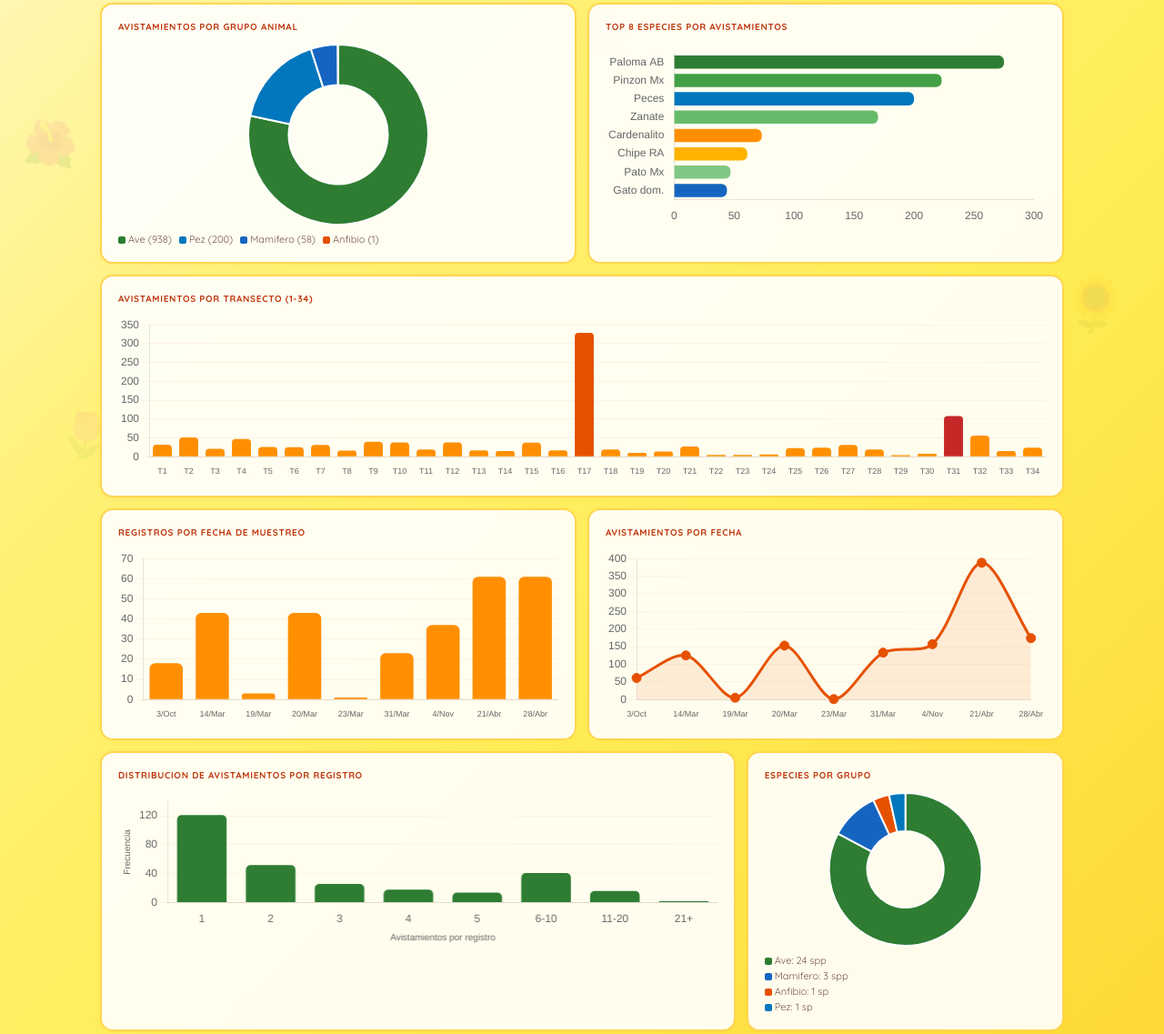
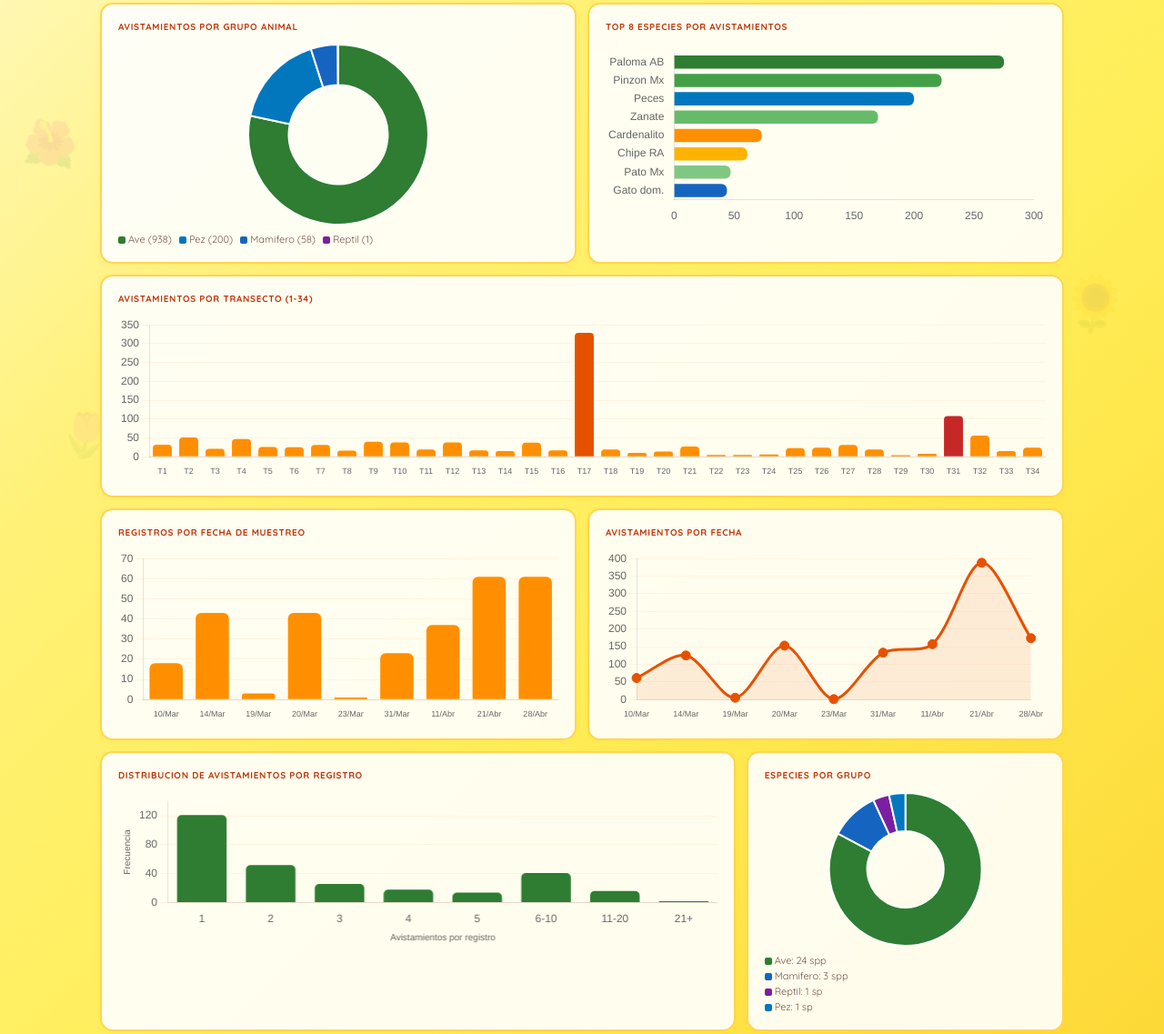
Before and after one commit to davidsaulmtzs/transectos-uaa, a plain HTML site: page index.html in a window 1280 px wide. Shown: the part 179-1316 px from the top of the page at 91% size. Drawn offline with nearby package versions, Linux system fonts and the light colour scheme.

Commit message:
Fix v3: swap day/month in MM-DD captured dates, Anfibio->Reptil
- 03/10/2026 (18 rows) -> 10/03/2026 (March 10, fits early-March cluster)
- 04/11/2026 (37 rows) -> 11/04/2026 (April 11, fits April cluster)
- Reclassify Aspidoscelis gularis (Lagartija llanera) from Anfibio to Reptil
- Update legends, codebook (Anfibio->Reptil), badge colors, alert message

Co-Authored-By: Claude Opus 4.7 (1M context) <noreply@anthropic.com>

```diff
--- a/index.html
+++ b/index.html
@@ -62,7 +62,7 @@ table.data tbody tr:hover{background:#FFF8E1}
 table.data tbody tr:nth-child(even){background:#FFFDE7}
 table.data tbody td{padding:7px 12px;border-bottom:1px solid #FFF3E0;color:#4E342E;max-width:200px;overflow:hidden;text-overflow:ellipsis;white-space:nowrap}
 .badge{display:inline-block;padding:2px 8px;border-radius:10px;font-size:10px;font-weight:700}
-.b-ave{background:#E8F5E9;color:#2E7D32}.b-mam{background:#E3F2FD;color:#1565C0}.b-anf{background:#FFF3E0;color:#E65100}.b-pez{background:#E1F5FE;color:#0277BD}.b-otr{background:#F3E5F5;color:#7B1FA2}
+.b-ave{background:#E8F5E9;color:#2E7D32}.b-mam{background:#E3F2FD;color:#1565C0}.b-rep{background:#F3E5F5;color:#7B1FA2}.b-pez{background:#E1F5FE;color:#0277BD}.b-otr{background:#FFF3E0;color:#E65100}
 .pagination{display:flex;align-items:center;justify-content:space-between;margin-top:10px;font-size:12px;color:#795548}
 .pagination button{padding:5px 14px;border:2px solid #FFD54F;background:rgba(255,255,255,.9);border-radius:15px;cursor:pointer;font-size:12px;font-family:'Quicksand',sans-serif;font-weight:600;color:#E65100}
 .pagination button:hover:not(:disabled){background:#FFF3E0}
@@ -106,7 +106,7 @@ header{flex-wrap:wrap;height:auto;padding:10px 12px;gap:6px}
 <span><span class="dot" style="background:#2E7D32"></span>Ave (938)</span>
 <span><span class="dot" style="background:#0277BD"></span>Pez (200)</span>
 <span><span class="dot" style="background:#1565C0"></span>Mamifero (58)</span>
-<span><span class="dot" style="background:#E65100"></span>Anfibio (1)</span>
+<span><span class="dot" style="background:#7B1FA2"></span>Reptil (1)</span>
 </div>
 </div>
 <div class="cc">
@@ -139,7 +139,7 @@ header{flex-wrap:wrap;height:auto;padding:10px 12px;gap:6px}
 <div class="legend" style="flex-direction:column;gap:3px;margin-top:8px">
 <span><span class="dot" style="background:#2E7D32"></span>Ave: 24 spp</span>
 <span><span class="dot" style="background:#1565C0"></span>Mamifero: 3 spp</span>
-<span><span class="dot" style="background:#E65100"></span>Anfibio: 1 sp</span>
+<span><span class="dot" style="background:#7B1FA2"></span>Reptil: 1 sp</span>
 <span><span class="dot" style="background:#0277BD"></span>Pez: 1 sp</span>
 </div>
 </div>
@@ -149,7 +149,7 @@ header{flex-wrap:wrap;height:auto;padding:10px 12px;gap:6px}
 <div id="stats" class="page">
 
 <div class="alert">
-<b>Calidad de datos (v2 - corregida):</b> Se aplicaron correcciones a la base de datos: la categoria "Pajaro negro" en Grupo Animal (1 registro de Euphagus cyanocephalus) fue reclasificada como "Ave"; los 3 registros con anos 2027/2028/2029 en el transecto 34 fueron corregidos a 2026. El registro de "Peces" (200 individuos) representa un solo registro masivo. Persisten variantes ortograficas menores en nombres comunes (Pinzon/Pinzon Mexicano, Gorrion/Gorrion Cejas Blancas).
+<b>Calidad de datos (v3 - corregida):</b> Se aplicaron correcciones a la base de datos: (1) "Pajaro negro" reclasificado a "Ave" (Euphagus cyanocephalus); (2) 3 fechas con anos 2027/2028/2029 corregidas a 2026 (transecto 34); (3) fechas 03/10/2026 y 04/11/2026 corregidas por inversion dia-mes (-> 10/03/2026 y 11/04/2026); (4) "Anfibio" reclasificado a "Reptil" (Aspidoscelis gularis es lagartija). El registro de "Peces" (200 individuos) representa un solo registro masivo. Persisten variantes ortograficas menores en nombres comunes (Pinzon/Pinzon Mexicano, Gorrion/Gorrion Cejas Blancas).
 </div>
 
 <div class="section-label">Codificacion Numerica (Codebook)</div>
@@ -157,10 +157,10 @@ header{flex-wrap:wrap;height:auto;padding:10px 12px;gap:6px}
 <thead><tr><th>Variable</th><th>Descripcion</th><th>Equivalencias</th></tr></thead>
 <tbody>
 <tr><td>Grupo Animal</td><td>Clasificacion taxonomica del grupo (4 categorias)</td><td>
-<span class="code-val"><b>1</b><span>Anfibio</span></span>
-<span class="code-val"><b>2</b><span>Ave</span></span>
-<span class="code-val"><b>3</b><span>Mamifero</span></span>
-<span class="code-val"><b>4</b><span>Pez</span></span>
+<span class="code-val"><b>1</b><span>Ave</span></span>
+<span class="code-val"><b>2</b><span>Mamifero</span></span>
+<span class="code-val"><b>3</b><span>Pez</span></span>
+<span class="code-val"><b>4</b><span>Reptil</span></span>
 </td></tr>
 <tr><td>Especie</td><td>Nombre cientifico (29 especies unicas)</td><td>
 <span class="code-val"><b>1</b><span>Anas diazi</span></span>
@@ -251,43 +251,43 @@ function showTab(id,btn){document.querySelectorAll('.page').forEach(p=>p.classLi
 const P='#FF8F00',G='#2E7D32',B='#1565C0',O='#E65100',Y='#FDD835',R='#C62828',V='#7B1FA2',AZ='#0277BD';
 const cOpts={responsive:true,maintainAspectRatio:false,plugins:{legend:{display:false}}};
 
-new Chart('c1',{type:'doughnut',data:{labels:['Ave','Pez','Mamifero','Anfibio'],datasets:[{data:[938,200,58,1],backgroundColor:[G,AZ,B,O],borderWidth:2,borderColor:'#fff'}]},options:{...cOpts,cutout:'55%'}});
+new Chart('c1',{type:'doughnut',data:{labels:['Ave','Pez','Mamifero','Reptil'],datasets:[{data:[938,200,58,1],backgroundColor:[G,AZ,B,V],borderWidth:2,borderColor:'#fff'}]},options:{...cOpts,cutout:'55%'}});
 
 new Chart('c2',{type:'bar',data:{labels:["Paloma AB", "Pinzon Mx", "Peces", "Zanate", "Cardenalito", "Chipe RA", "Pato Mx", "Gato dom."],datasets:[{data:[275, 223, 200, 170, 73, 61, 47, 44],backgroundColor:[G,'#43A047',AZ,'#66BB6A',P,'#FFB300','#81C784',B],borderRadius:6}]},options:{...cOpts,indexAxis:'y',scales:{x:{grid:{display:false}},y:{grid:{display:false}}}}});
 
 new Chart('c3',{type:'bar',data:{labels:Array.from({length:34},(_,i)=>'T'+(i+1)),datasets:[{data:[32, 51, 21, 47, 26, 25, 31, 16, 40, 38, 19, 38, 17, 15, 37, 17, 329, 19, 10, 14, 27, 5, 5, 6, 23, 24, 31, 19, 4, 8, 108, 56, 15, 24],backgroundColor:Array.from({length:34},(_,i)=>i===16?O:i===30?R:P),borderRadius:4}]},options:{...cOpts,scales:{x:{grid:{display:false},ticks:{font:{size:9}}},y:{grid:{color:'#FFF3E0'}}}}});
 
-new Chart('c4',{type:'bar',data:{labels:["3/Oct", "14/Mar", "19/Mar", "20/Mar", "23/Mar", "31/Mar", "4/Nov", "21/Abr", "28/Abr"],datasets:[{data:[18, 43, 3, 43, 1, 23, 37, 61, 61],backgroundColor:P,borderRadius:6}]},options:{...cOpts,scales:{x:{grid:{display:false},ticks:{font:{size:9}}},y:{grid:{color:'#FFF3E0'}}}}});
+new Chart('c4',{type:'bar',data:{labels:["10/Mar", "14/Mar", "19/Mar", "20/Mar", "23/Mar", "31/Mar", "11/Abr", "21/Abr", "28/Abr"],datasets:[{data:[18, 43, 3, 43, 1, 23, 37, 61, 61],backgroundColor:P,borderRadius:6}]},options:{...cOpts,scales:{x:{grid:{display:false},ticks:{font:{size:9}}},y:{grid:{color:'#FFF3E0'}}}}});
 
-new Chart('c5',{type:'line',data:{labels:["3/Oct", "14/Mar", "19/Mar", "20/Mar", "23/Mar", "31/Mar", "4/Nov", "21/Abr", "28/Abr"],datasets:[{data:[61, 125, 5, 153, 1, 133, 157, 388, 174],borderColor:O,backgroundColor:'rgba(230,81,0,.1)',fill:true,tension:.3,pointRadius:5,pointBackgroundColor:O}]},options:{...cOpts,scales:{x:{grid:{display:false},ticks:{font:{size:9}}},y:{grid:{color:'#FFF3E0'}}}}});
+new Chart('c5',{type:'line',data:{labels:["10/Mar", "14/Mar", "19/Mar", "20/Mar", "23/Mar", "31/Mar", "11/Abr", "21/Abr", "28/Abr"],datasets:[{data:[61, 125, 5, 153, 1, 133, 157, 388, 174],borderColor:O,backgroundColor:'rgba(230,81,0,.1)',fill:true,tension:.3,pointRadius:5,pointBackgroundColor:O}]},options:{...cOpts,scales:{x:{grid:{display:false},ticks:{font:{size:9}}},y:{grid:{color:'#FFF3E0'}}}}});
 
 new Chart('c6',{type:'bar',data:{labels:["1", "2", "3", "4", "5", "6-10", "11-20", "21+"],datasets:[{data:[121, 52, 26, 18, 14, 41, 16, 2],backgroundColor:G,borderRadius:5}]},options:{...cOpts,scales:{x:{title:{display:true,text:'Avistamientos por registro',font:{size:10}},grid:{display:false}},y:{title:{display:true,text:'Frecuencia',font:{size:10}},grid:{color:'#FFF3E0'}}}}});
 
-new Chart('c7',{type:'doughnut',data:{labels:['Ave (24)','Mamifero (3)','Anfibio (1)','Pez (1)'],datasets:[{data:[24,3,1,1],backgroundColor:[G,B,O,AZ],borderWidth:2,borderColor:'#fff'}]},options:{...cOpts,cutout:'50%'}});
+new Chart('c7',{type:'doughnut',data:{labels:['Ave (24)','Mamifero (3)','Reptil (1)','Pez (1)'],datasets:[{data:[24,3,1,1],backgroundColor:[G,B,V,AZ],borderWidth:2,borderColor:'#fff'}]},options:{...cOpts,cutout:'50%'}});
 
-new Chart('s1',{type:'bar',data:{labels:['Ave','Mamifero','Pez','Anfibio'],datasets:[{data:[250,38,1,1],backgroundColor:[G,B,AZ,O],borderRadius:6}]},options:{...cOpts,scales:{x:{grid:{display:false}},y:{grid:{color:'#FFF3E0'}}}}});
+new Chart('s1',{type:'bar',data:{labels:['Ave','Mamifero','Pez','Reptil'],datasets:[{data:[250,38,1,1],backgroundColor:[G,B,AZ,V],borderRadius:6}]},options:{...cOpts,scales:{x:{grid:{display:false}},y:{grid:{color:'#FFF3E0'}}}}});
 
 new Chart('s2',{type:'bar',data:{labels:["Paloma AB", "Pinzon Mx", "Peces", "Zanate", "Cardenalito"],datasets:[{data:[275, 223, 200, 170, 73],backgroundColor:[G,'#43A047',AZ,'#66BB6A',P],borderRadius:6}]},options:{...cOpts,indexAxis:'y',scales:{x:{grid:{display:false}},y:{grid:{display:false}}}}});
 
 const ALL=[
-["03/10/2026",1,"Ave","Quiscalus mexicanus","Zanate Mayor",8],
-["03/10/2026",1,"Ave","Zenaida asiatica","Paloma Alas Blancas",3],
-["03/10/2026",2,"Ave","Quiscalus mexicanus","Zanate Mayor",6],
-["03/10/2026",2,"Ave","Zenaida asiatica","Paloma Alas Blancas",6],
-["03/10/2026",2,"Ave","Pyrocephalus rubinus","Cardenalito",1],
-["03/10/2026",3,"Ave","Quiscalus mexicanus","Zanate Mayor",3],
-["03/10/2026",3,"Ave","Zenaida asiatica","Paloma Alas Blancas",6],
-["03/10/2026",3,"Ave","Pyrocephalus rubinus","Cardenalito",3],
-["03/10/2026",4,"Ave","Setophaga coronata","Chipe Rabadilla Amarilla",1],
-["03/10/2026",4,"Ave","Pyrocephalus rubinus","Cardenalito",1],
-["03/10/2026",4,"Ave","Zenaida asiatica","Paloma Alas Blancas",9],
-["03/10/2026",4,"Ave","Quiscalus mexicanus","Zanate Mayor",1],
-["03/10/2026",5,"Ave","Zenaida asiatica","Paloma Alas Blancas",2],
-["03/10/2026",5,"Ave","Quiscalus mexicanus","Zanate Mayor",1],
-["03/10/2026",6,"Ave","Zenaida asiatica","Paloma Alas Blancas",5],
-["03/10/2026",6,"Ave","Quiscalus mexicanus","Zanate Mayor",3],
-["03/10/2026",6,"Mamífero","Felis catus","Gato doméstico",1],
-["03/10/2026",14,"Mamífero","Sciurus griseus","Ardilla gris",1],
+["10/03/2026",1,"Ave","Quiscalus mexicanus","Zanate Mayor",8],
+["10/03/2026",1,"Ave","Zenaida asiatica","Paloma Alas Blancas",3],
+["10/03/2026",2,"Ave","Quiscalus mexicanus","Zanate Mayor",6],
+["10/03/2026",2,"Ave","Zenaida asiatica","Paloma Alas Blancas",6],
+["10/03/2026",2,"Ave","Pyrocephalus rubinus","Cardenalito",1],
+["10/03/2026",3,"Ave","Quiscalus mexicanus","Zanate Mayor",3],
+["10/03/2026",3,"Ave","Zenaida asiatica","Paloma Alas Blancas",6],
+["10/03/2026",3,"Ave","Pyrocephalus rubinus","Cardenalito",3],
+["10/03/2026",4,"Ave","Setophaga coronata","Chipe Rabadilla Amarilla",1],
+["10/03/2026",4,"Ave","Pyrocephalus rubinus","Cardenalito",1],
+["10/03/2026",4,"Ave","Zenaida asiatica","Paloma Alas Blancas",9],
+["10/03/2026",4,"Ave","Quiscalus mexicanus","Zanate Mayor",1],
+["10/03/2026",5,"Ave","Zenaida asiatica","Paloma Alas Blancas",2],
+["10/03/2026",5,"Ave","Quiscalus mexicanus","Zanate Mayor",1],
+["10/03/2026",6,"Ave","Zenaida asiatica","Paloma Alas Blancas",5],
+["10/03/2026",6,"Ave","Quiscalus mexicanus","Zanate Mayor",3],
+["10/03/2026",6,"Mamífero","Felis catus","Gato doméstico",1],
+["10/03/2026",14,"Mamífero","Sciurus griseus","Ardilla gris",1],
 ["14/03/2026",7,"Mamífero","Felis catus","Gato doméstico",1],
 ["14/03/2026",7,"Ave","Cynanthus latirostris","Colibrí Pico Ancho Norteño",1],
 ["14/03/2026",7,"Ave","Zenaida asiatica","Paloma Alas Blancas",9],
@@ -300,7 +300,7 @@ const ALL=[
 ["14/03/2026",8,"Ave","Quiscalus mexicanus","Zanate Mayor",1],
 ["14/03/2026",8,"Ave","Setophaga coronata","Chipe Rabadilla Amarilla",1],
 ["14/03/2026",8,"Ave","Cynanthus latirostris","Colibrí Pico Ancho Norteño",1],
-["14/03/2026",8,"Anfibio","Aspidoscelis gularis","Lagartija llanera",1],
+["14/03/2026",8,"Reptil","Aspidoscelis gularis","Lagartija llanera",1],
 ["14/03/2026",8,"Ave","Mimus polyglottos","Centzontle Norteño",1],
 ["14/03/2026",9,"Ave","Zenaida asiatica","Paloma Alas Blancas",5],
 ["14/03/2026",9,"Ave","Zenaida asiatica","Paloma Alas Blancas",1],
@@ -401,43 +401,43 @@ const ALL=[
 ["31/03/2026",34,"Ave","Setophaga coronata","Chipe Rabadilla Amarilla",12],
 ["31/03/2026",16,"Mamífero","Felis catus","Gato doméstico",1],
 ["31/03/2026",7,"Mamífero","Felis catus","Gato doméstico",2],
-["04/11/2026",1,"Ave","Zenaida asiatica","Paloma Alas Blancas",6],
-["04/11/2026",1,"Mamífero","Felis catus","Gato doméstico",1],
-["04/11/2026",1,"Ave","Quiscalus mexicanus","Zanate Mayor",5],
-["04/11/2026",1,"Ave","Neoxolmis rufiventris","Monjita chocolate",1],
-["04/11/2026",1,"Ave","Haemorhous mexicanus","Pinzón Mexicano",4],
-["04/11/2026",1,"Ave","Setophaga coronata","Chipe Rabadilla Amarilla",4],
-["04/11/2026",2,"Ave","Zenaida asiatica","Paloma Alas Blancas",17],
-["04/11/2026",2,"Ave","Quiscalus mexicanus","Zanate Mayor",12],
-["04/11/2026",2,"Ave","Setophaga coronata","Chipe Rabadilla Amarilla",1],
-["04/11/2026",2,"Ave","Haemorhous mexicanus","Pinzón Mexicano",6],
-["04/11/2026",2,"Ave","Euphagus cyanocephalus","Tordo Ojos Amarillos",1],
-["04/11/2026",2,"Mamífero","Felis catus","Gato doméstico",1],
-["04/11/2026",3,"Ave","Quiscalus mexicanus","Zanate Mayor",5],
-["04/11/2026",3,"Mamífero","Felis catus","Gato doméstico",1],
-["04/11/2026",3,"Ave","Zenaida asiatica","Paloma Alas Blancas",2],
-["04/11/2026",3,"Ave","Euphagus cyanocephalus","Tordo Ojos Amarillos",1],
-["04/11/2026",4,"Ave","Setophaga coronata","Chipe Rabadilla Amarilla",1],
-["04/11/2026",4,"Ave","Haemorhous mexicanus","Pinzón Mexicano",6],
-["04/11/2026",4,"Ave","Quiscalus mexicanus","Zanate Mayor",10],
-["04/11/2026",4,"Ave","Zenaida asiatica","Paloma Alas Blancas",10],
-["04/11/2026",4,"Ave","Melanerpes aurifrons","Carpintero Cheje",1],
-["04/11/2026",4,"Ave","Pyrocephalus rubinus","Cardenalito",2],
-["04/11/2026",5,"Ave","Quiscalus mexicanus","Zanate Mayor",2],
-["04/11/2026",5,"Ave","Zenaida asiatica","Paloma Alas Blancas",2],
-["04/11/2026",5,"Ave","Pyrocephalus rubinus","Cardenalito",2],
-["04/11/2026",5,"Ave","Haemorhous mexicanus","Pinzón Mexicano",17],
-["04/11/2026",6,"Ave","Pyrocephalus rubinus","Cardenalito",1],
-["04/11/2026",6,"Ave","Haemorhous mexicanus","Pinzón Mexicano",10],
-["04/11/2026",6,"Ave","Zenaida asiatica","Paloma Alas Blancas",5],
-["04/11/2026",7,"Ave","Zenaida asiatica","Paloma Alas Blancas",6],
-["04/11/2026",7,"Ave","Quiscalus mexicanus","Zanate Mayor",2],
-["04/11/2026",7,"Ave","Neoxolmis rufiventris","Monjita chocolate",1],
-["04/11/2026",8,"Ave","Haemorhous mexicanus","Pinzón Mexicano",5],
-["04/11/2026",8,"Ave","Quiscalus mexicanus","Zanate Mayor",2],
-["04/11/2026",8,"Ave","Zenaida asiatica","Paloma Alas Blancas",1],
-["04/11/2026",19,"Mamífero","Felis catus","Gato doméstico",1],
-["04/11/2026",19,"Mamífero","Felis catus","Gato doméstico",2],
+["11/04/2026",1,"Ave","Zenaida asiatica","Paloma Alas Blancas",6],
+["11/04/2026",1,"Mamífero","Felis catus","Gato doméstico",1],
+["11/04/2026",1,"Ave","Quiscalus mexicanus","Zanate Mayor",5],
+["11/04/2026",1,"Ave","Neoxolmis rufiventris","Monjita chocolate",1],
+["11/04/2026",1,"Ave","Haemorhous mexicanus","Pinzón Mexicano",4],
+["11/04/2026",1,"Ave","Setophaga coronata","Chipe Rabadilla Amarilla",4],
+["11/04/2026",2,"Ave","Zenaida asiatica","Paloma Alas Blancas",17],
+["11/04/2026",2,"Ave","Quiscalus mexicanus","Zanate Mayor",12],
+["11/04/2026",2,"Ave","Setophaga coronata","Chipe Rabadilla Amarilla",1],
+["11/04/2026",2,"Ave","Haemorhous mexicanus","Pinzón Mexicano",6],
+["11/04/2026",2,"Ave","Euphagus cyanocephalus","Tordo Ojos Amarillos",1],
+["11/04/2026",2,"Mamífero","Felis catus","Gato doméstico",1],
+["11/04/2026",3,"Ave","Quiscalus mexicanus","Zanate Mayor",5],
+["11/04/2026",3,"Mamífero","Felis catus","Gato doméstico",1],
+["11/04/2026",3,"Ave","Zenaida asiatica","Paloma Alas Blancas",2],
+["11/04/2026",3,"Ave","Euphagus cyanocephalus","Tordo Ojos Amarillos",1],
+["11/04/2026",4,"Ave","Setophaga coronata","Chipe Rabadilla Amarilla",1],
+["11/04/2026",4,"Ave","Haemorhous mexicanus","Pinzón Mexicano",6],
+["11/04/2026",4,"Ave","Quiscalus mexicanus","Zanate Mayor",10],
+["11/04/2026",4,"Ave","Zenaida asiatica","Paloma Alas Blancas",10],
+["11/04/2026",4,"Ave","Melanerpes aurifrons","Carpintero Cheje",1],
+["11/04/2026",4,"Ave","Pyrocephalus rubinus","Cardenalito",2],
+["11/04/2026",5,"Ave","Quiscalus mexicanus","Zanate Mayor",2],
+["11/04/2026",5,"Ave","Zenaida asiatica","Paloma Alas Blancas",2],
+["11/04/2026",5,"Ave","Pyrocephalus rubinus","Cardenalito",2],
+["11/04/2026",5,"Ave","Haemorhous mexicanus","Pinzón Mexicano",17],
+["11/04/2026",6,"Ave","Pyrocephalus rubinus","Cardenalito",1],
+["11/04/2026",6,"Ave","Haemorhous mexicanus","Pinzón Mexicano",10],
+["11/04/2026",6,"Ave","Zenaida asiatica","Paloma Alas Blancas",5],
+["11/04/2026",7,"Ave","Zenaida asiatica","Paloma Alas Blancas",6],
+["11/04/2026",7,"Ave","Quiscalus mexicanus","Zanate Mayor",2],
+["11/04/2026",7,"Ave","Neoxolmis rufiventris","Monjita chocolate",1],
+["11/04/2026",8,"Ave","Haemorhous mexicanus","Pinzón Mexicano",5],
+["11/04/2026",8,"Ave","Quiscalus mexicanus","Zanate Mayor",2],
+["11/04/2026",8,"Ave","Zenaida asiatica","Paloma Alas Blancas",1],
+["11/04/2026",19,"Mamífero","Felis catus","Gato doméstico",1],
+["11/04/2026",19,"Mamífero","Felis catus","Gato doméstico",2],
 ["21/4/2026",9,"Ave","Zenaida asiatica","Paloma Alas Blancas",8],
 ["21/4/2026",9,"Ave","Setophaga coronata","Chipe Rabadilla Amarilla",3],
 ["21/4/2026",9,"Ave","Haemorhous mexicanus","Pinzón Mexicano",10],
@@ -570,7 +570,7 @@ let h='';
 for(let i=s;i<e;i++){
 const r=filtered[i];
 let gc='b-otr';
-if(r[2]==='Ave')gc='b-ave';else if(r[2]==='Mamifero'||r[2]==='Mamífero')gc='b-mam';else if(r[2]==='Anfibio')gc='b-anf';else if(r[2]==='Pez')gc='b-pez';
+if(r[2]==='Ave')gc='b-ave';else if(r[2]==='Mamifero'||r[2]==='Mamífero')gc='b-mam';else if(r[2]==='Reptil')gc='b-rep';else if(r[2]==='Pez')gc='b-pez';
 h+='<tr><td style="font-family:monospace;color:#BF360C;font-size:11px">'+(i+1)+'</td><td>'+r[0]+'</td><td style="text-align:center;font-weight:700">'+r[1]+'</td><td><span class="badge '+gc+'">'+r[2]+'</span></td><td style="font-style:italic">'+r[3]+'</td><td>'+r[4]+'</td><td style="font-weight:700;color:#E65100;text-align:center">'+r[5]+'</td></tr>'}
 tb.innerHTML=h;
 document.getElementById('pg-info').textContent=(s+1)+'-'+e+' de '+filtered.length;
```
